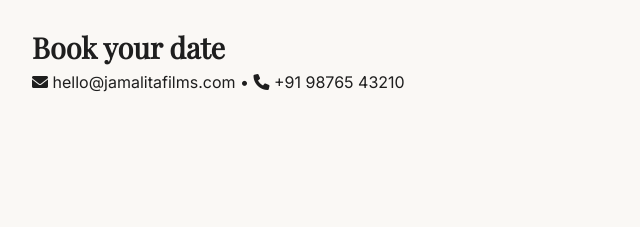
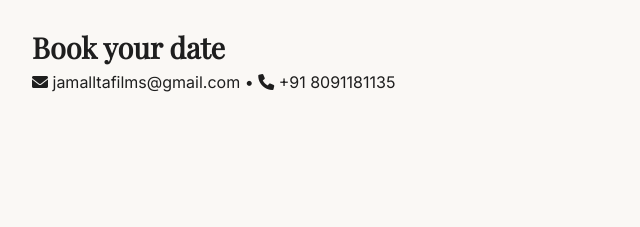
Before and after one commit to thakursandeepu-arch/jamallta, a website: page index.html in a window 1280 px wide. Shown: the part 3227-3454 px from the top of the page, 0-640 px from the left. Drawn offline with nearby package versions, Linux system fonts and the light colour scheme; a web font is replaced by a local one.

Commit message:
Update index.html

```diff
--- a/index.html
+++ b/index.html
@@ -575,7 +575,7 @@
   <div id="contact" class="contact-bar">
     <div>
       <h3 style="font-size: 1.8rem; font-family: 'Playfair Display';">Book your date</h3>
-      <p><i class="fas fa-envelope"></i> hello@jamalitafilms.com  •  <i class="fas fa-phone"></i> +91 98765 43210</p>
+      <p><i class="fas fa-envelope"></i> jamalltafilms@gmail.com  •  <i class="fas fa-phone"></i> +91 8091181135</p>
     </div>
     <div>
       <a href="#" class="btn"><i class="fas fa-calendar-check"></i> Enquire now</a>
```
